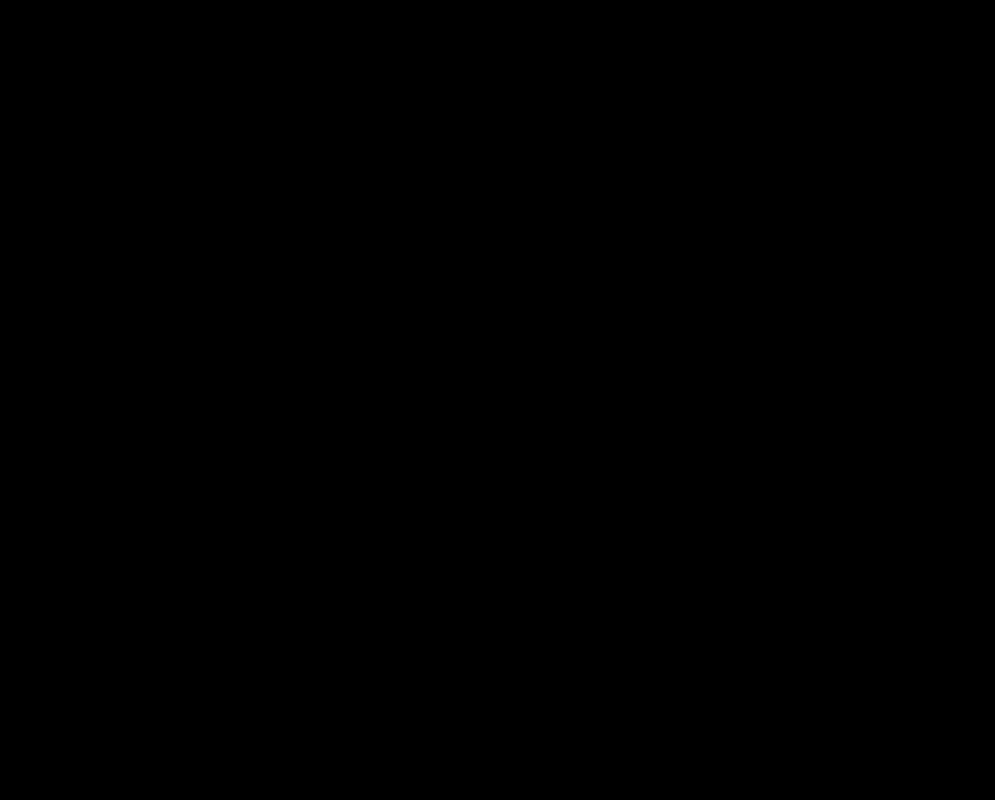
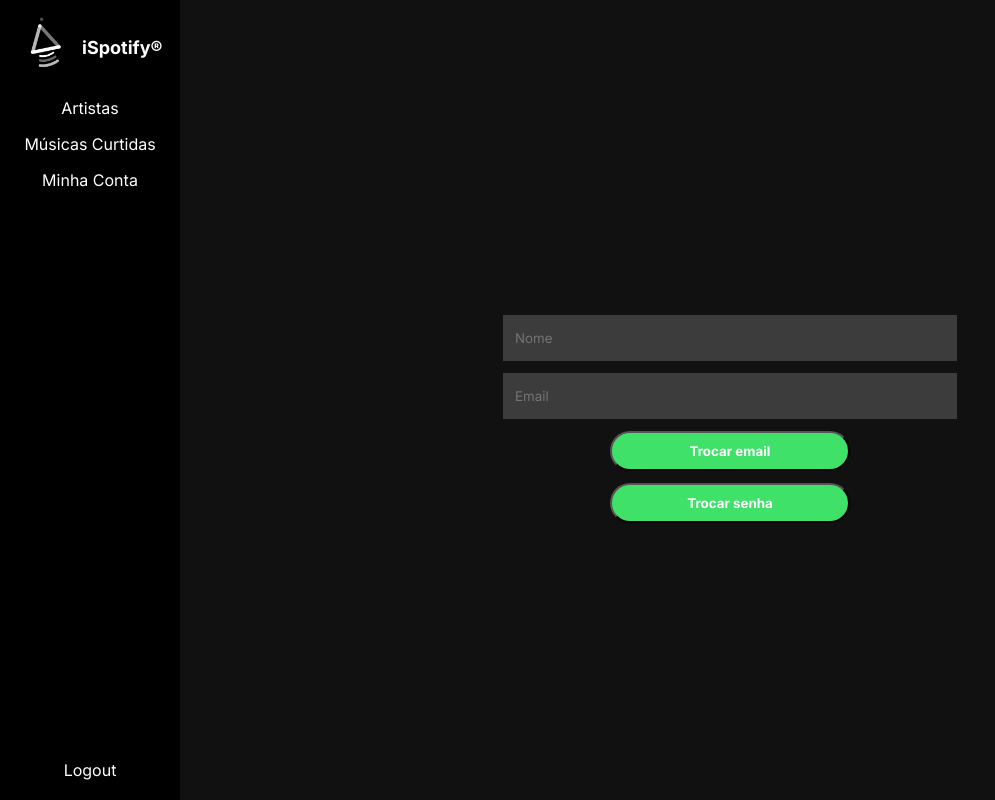
Before and after one commit to TraineeIjuniorFront-Equipe-2/iSpotify2, a React (Create React App) app in the folder artist-page/: page /myAccount in a window 1280 px wide. Shown: the whole page, without its empty margins (0-995 px from the left). Built offline with nearby package versions, Linux system fonts and the light colour scheme; no server answers.

Commit message:
edição de dados da conta

```diff
--- a/artist-page/src/App.js
+++ b/artist-page/src/App.js
@@ -1,26 +1,18 @@
-import { useState } from "react";
 import { Routes, Route, Navigate } from "react-router-dom";
+
 import LoginPage from "./pages/LoginPage";
 import Register from "./pages/Register";
-import Navbar from "./components/Navbar";
-import Dashboard from "./components/Dashboard";
 import Artist from "./pages/Artist";
 import Album from "./pages/Album";
 import FavSongs from "./pages/FavSongs";
-import myAccount from "./pages/myAccount";
+import MyAccount from "./pages/MyAccount";
+
 import "./App.css";
 
 function App() {
   return (
     <Routes>
-      <Route
-        path="/"
-        element={
-          <ProtectedRoute user={true}>
-            <LoginPage />
-          </ProtectedRoute>
-        }
-      />
+      <Route path="/" element={<LoginPage />} />
       <Route
         path="/favSongs"
         element={
@@ -33,7 +25,7 @@
         path="/myAccount"
         element={
           <ProtectedRoute user={true}>
-            <myAccount />
+            <MyAccount />
           </ProtectedRoute>
         }
       />
@@ -75,13 +67,6 @@
 
 export default App;
 
-// const ProtectedRoute = ({ user }) => {
-//   if (!user) {
-//     return <LoginPage />;
-//   }
-//   return <Artist />;
-// };
-
 const ProtectedRoute = ({ user, children }) => {
   if (!user) {
     return <Navigate to="/" />;
--- a/artist-page/src/components/Dashboard/style.css
+++ b/artist-page/src/components/Dashboard/style.css
@@ -1,5 +1,5 @@
-.section{
-  height:100%;
+.section {
+  height: 100%;
 }
 
 .dashboard {
--- /dev/null
+++ b/artist-page/src/components/Modals/Email/index.js
@@ -0,0 +1,67 @@
+import Dialog from "@mui/material/Dialog";
+import { useState } from "react";
+import Alert from "@mui/material/Alert";
+
+import { api } from "../../../api";
+
+import "./styles.css";
+
+const EmailModal = ({ isOpen, setIsOpen, user }) => {
+  const [email, setEmail] = useState("");
+  const [loading, setLoading] = useState(false);
+
+  const [error, setError] = useState("");
+
+  const handleUpdateUser = async () => {
+    if (!email) {
+      setError("Erro no preenchimento dos campos");
+      return;
+    }
+    setError("");
+    try {
+      setLoading(true);
+      await api.put(`users/${user?.id}`, {
+        email: email,
+      });
+      setIsOpen(false);
+      setEmail("");
+    } catch (error) {
+      setError(error?.response?.data);
+    } finally {
+      setLoading(false);
+    }
+  };
+
+  return (
+    <Dialog open={isOpen}>
+      <div className="account-modal">
+        <h2>Novo E-mail</h2>
+        <div className="my-account">
+          <input
+            placeholder="Email"
+            value={email}
+            onChange={(e) => setEmail(e.target.value)}
+          />
+          {error && <Alert severity="error">{error}</Alert>}
+
+          <div className="modal-buttons">
+            <button
+              style={{ backgroundColor: "#E42D2D" }}
+              disabled={loading}
+              onClick={() => {
+                setIsOpen(false);
+              }}
+            >
+              Cancelar
+            </button>
+            <button onClick={() => handleUpdateUser()} disabled={loading}>
+              Confirmar
+            </button>
+          </div>
+        </div>
+      </div>
+    </Dialog>
+  );
+};
+
+export default EmailModal;
--- /dev/null
+++ b/artist-page/src/components/Modals/Password/index.js
@@ -0,0 +1,76 @@
+import Dialog from "@mui/material/Dialog";
+import { useState } from "react";
+import Alert from "@mui/material/Alert";
+
+import { api } from "../../../api";
+
+import "./styles.css";
+
+const PasswordModal = ({ isOpen, setIsOpen, user }) => {
+  const [pass1, setPass1] = useState("");
+  const [pass2, setPass2] = useState("");
+  const [loading, setLoading] = useState(false);
+
+  const [error, setError] = useState("");
+
+  const handleUpdateUser = async () => {
+    if (pass1 !== pass2 || !pass1 || !pass2) {
+      setError("Erro no preenchimento dos campos");
+      return;
+    }
+    setError("");
+    try {
+      setLoading(true);
+      await api.put(`users/${user?.id}`, {
+        password: pass1,
+      });
+      setIsOpen(false);
+      setPass1("");
+      setPass2("");
+    } catch (error) {
+      setError(error?.response?.data);
+    } finally {
+      setLoading(false);
+    }
+  };
+
+  return (
+    <Dialog open={isOpen}>
+      <div className="account-modal">
+        <h2>Nova senha</h2>
+        <div className="my-account">
+          <input
+            placeholder="Nova Senha"
+            type="password"
+            value={pass1}
+            onChange={(e) => setPass1(e.target.value)}
+          />
+          <input
+            placeholder="Confirmar nova senha"
+            type="password"
+            value={pass2}
+            onChange={(e) => setPass2(e.target.value)}
+          />
+          {error && <Alert severity="error">{error}</Alert>}
+
+          <div className="modal-buttons">
+            <button
+              style={{ backgroundColor: "#E42D2D" }}
+              disabled={loading}
+              onClick={() => {
+                setIsOpen(false);
+              }}
+            >
+              Cancelar
+            </button>
+            <button onClick={() => handleUpdateUser()} disabled={loading}>
+              Confirmar
+            </button>
+          </div>
+        </div>
+      </div>
+    </Dialog>
+  );
+};
+
+export default PasswordModal;
--- /dev/null
+++ b/artist-page/src/components/Modals/Password/styles.css
@@ -0,0 +1,20 @@
+.account-modal {
+  background-color: #000;
+  padding: 24px 16px;
+}
+
+.account-modal h2 {
+  text-align: center;
+  color: #fff;
+  margin-bottom: 8px;
+}
+
+.modal-buttons {
+  display: flex;
+  width: 80%;
+}
+
+.modal-buttons button {
+  height: 45px;
+  background-color: #3fe168;
+}
--- /dev/null
+++ b/artist-page/src/pages/MyAccount/styles.css
@@ -0,0 +1,32 @@
+.my-account {
+  height: 100%;
+  width: 100%;
+  display: flex;
+  align-items: center;
+  justify-content: center;
+  flex-direction: column;
+  gap: 12px;
+}
+
+.my-account input {
+  color: #868686;
+  background-color: #3c3c3c;
+  outline: none;
+  border: none;
+  padding: 8px 12px;
+  width: 454px;
+  height: 46px;
+}
+
+.my-account-buttons {
+  display: flex;
+  flex-direction: column;
+  gap: 12px;
+}
+
+.my-account-buttons button {
+  color: #fff;
+  background-color: #3fe168;
+  width: 240px;
+  height: 40px;
+}
--- a/artist-page/src/pages/myAccount/index.js
+++ b/artist-page/src/pages/myAccount/index.js
@@ -1,12 +1,65 @@
-import "./style.css";
+import { useEffect, useState } from "react";
+
+import { api } from "../../api";
+
 import Navbar from "../../components/Navbar";
+import PasswordModal from "../../components/Modals/Password";
+import EmailModal from "../../components/Modals/Email";
 
-function myAccount() {
+import "./styles.css";
+
+function MyAccount() {
+  const [userData, setUserData] = useState({});
+  const [openPasswordModal, setOpenPasswordModal] = useState(false);
+  const [openEmailModal, setOpenEmailModal] = useState(false);
+
+  const getUserData = async () => {
+    try {
+      const response = await api.get("/users/user");
+      setUserData(response?.data);
+    } catch (error) {
+      console.log(error);
+    }
+  };
+
+  useEffect(() => {
+    (async () => {
+      await getUserData();
+    })();
+  }, []);
+
   return (
-    <div className="App">
-      <Navbar />
-    </div>
+    <>
+      <div className="App">
+        <Navbar />
+        <main className="dashboard" style={{ background: "#111" }}>
+          <div className="my-account">
+            <input placeholder="Nome" disabled value={userData?.name} />
+            <input placeholder="Email" disabled value={userData?.email} />
+            <div className="my-account-buttons">
+              <button onClick={() => setOpenEmailModal(true)}>
+                Trocar email
+              </button>
+              <button onClick={() => setOpenPasswordModal(true)}>
+                Trocar senha
+              </button>
+            </div>
+          </div>
+        </main>
+      </div>
+      <PasswordModal
+        isOpen={openPasswordModal}
+        setIsOpen={setOpenPasswordModal}
+        user={userData}
+      />
+
+      <EmailModal
+        isOpen={openEmailModal}
+        setIsOpen={setOpenEmailModal}
+        user={userData}
+      />
+    </>
   );
 }
 
-export default myAccount;
+export default MyAccount;
```
Also changed, not shown: artist-page/src/components/Modals/Email/styles.css (added).
